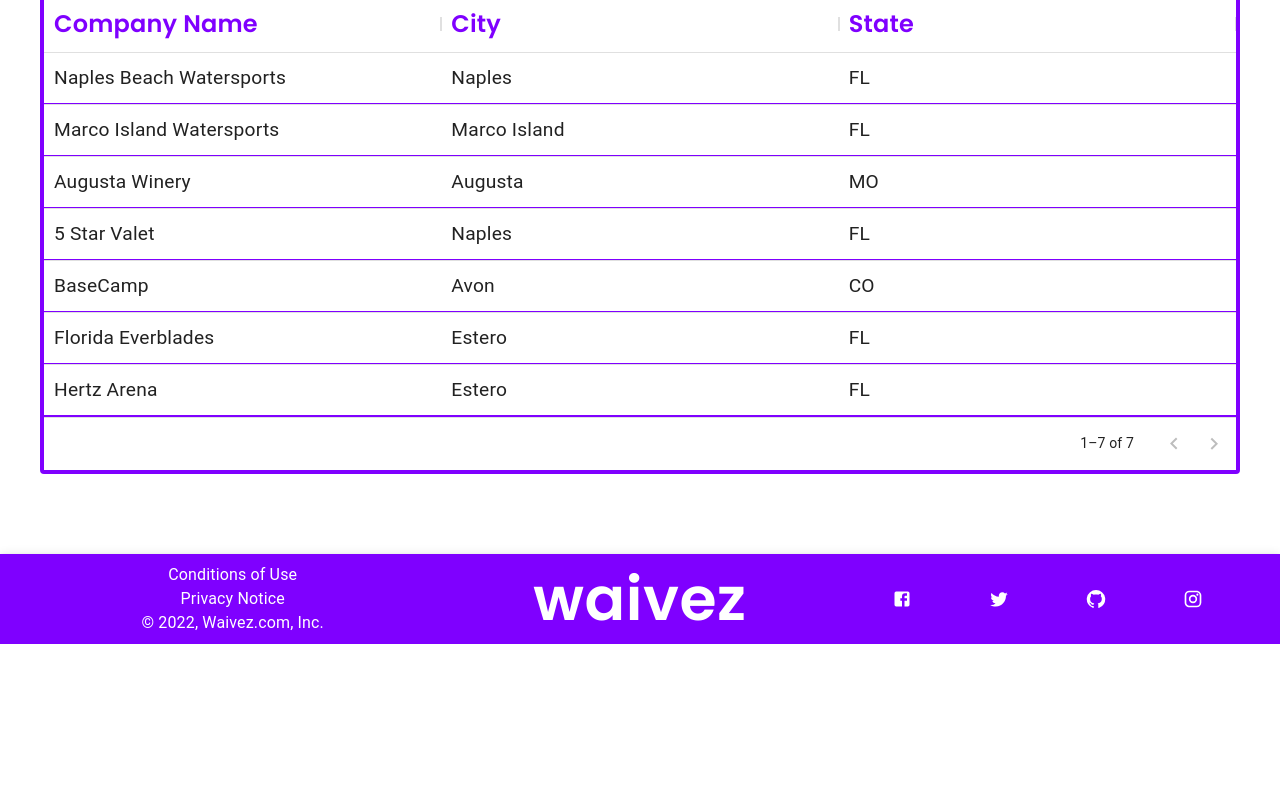
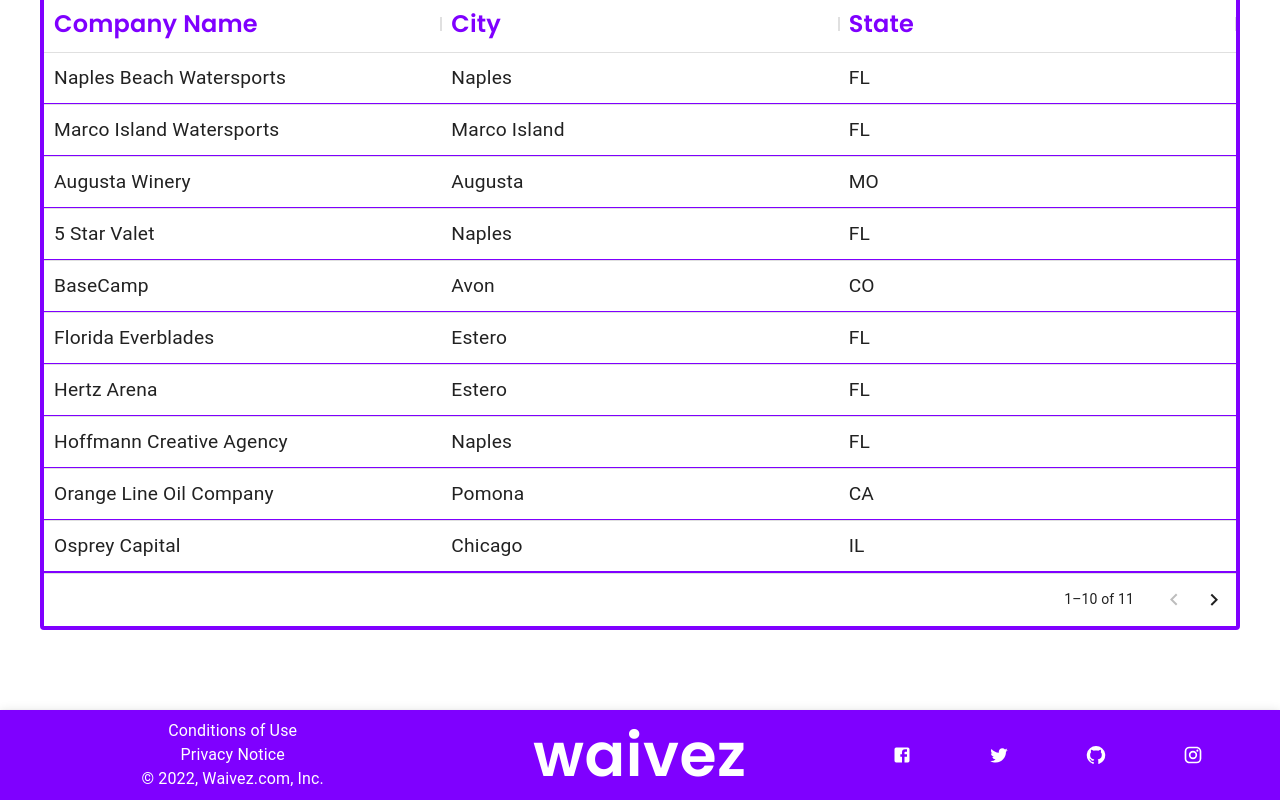
Before and after one commit to loganbahr/waivez, a Next.js app: page /partners in a window 1280 px wide. Shown: the part 538-1338 px from the top of the page. Before the commit the page ends 1182 px from the top, so only its background shows below. Built offline with nearby package versions, Linux system fonts and the light colour scheme; a web font is replaced by a local one.

Commit message:
quick format to 'signin' page and added a few companies to partner directory
Took 25 minutes

```diff
--- a/components/PartnerPage/QuickFilterPartnerDirectory.js
+++ b/components/PartnerPage/QuickFilterPartnerDirectory.js
@@ -3,11 +3,11 @@
 import Box from "@mui/material/Box";
 import IconButton from "@mui/material/IconButton";
 import TextField from "@mui/material/TextField";
-import { DataGrid } from "@mui/x-data-grid";
+import {DataGrid} from "@mui/x-data-grid";
 import ClearIcon from "@mui/icons-material/Clear";
 import SearchIcon from "@mui/icons-material/Search";
-import { Link, Stack } from "@mui/material";
-import { useRouter } from "next/router";
+import {Link, Stack} from "@mui/material";
+import {useRouter} from "next/router";
 
 function escapeRegExp(value) {
     return value.replace(/[-[\]{}()*+?.,\\^$|#\s]/g, "\\$&");
@@ -18,7 +18,7 @@
         <Box
             sx={{
                 py: 1,
-        height: { xs: 60, sm: 70, md: 80, lg: 90 },
+                height: {xs: 60, sm: 70, md: 80, lg: 90},
                 // border: '2px solid red',
                 display: "flex",
                 justifyContent: "center",
@@ -32,22 +32,22 @@
                 placeholder="Search for a company…"
                 InputProps={{
                     disableUnderline: true,
-          startAdornment: <SearchIcon fontSize="medium" />,
+                    startAdornment: <SearchIcon fontSize="medium"/>,
                     endAdornment: (
                         <IconButton
                             title="Clear"
                             aria-label="Clear"
                             size="small"
-              style={{ visibility: props.value ? "visible" : "hidden" }}
+                            style={{visibility: props.value ? "visible" : "hidden"}}
                             onClick={props.clearSearch}
                         >
-              <ClearIcon fontSize="small" />
+                            <ClearIcon fontSize="small"/>
                         </IconButton>
                     ),
                 }}
                 sx={{
-          width: { xs: "100%", sm: "70%", md: "50%" },
-          margin: { xs: 0, md: 0 },
+                    width: {xs: "100%", sm: "70%", md: "50%"},
+                    margin: {xs: 0, md: 0},
                     // border: '2px solid orange',
                     borderRadius: "20px 20px",
                     backgroundColor: "white",
@@ -62,7 +62,7 @@
                     },
                     "& 	.MuiInput-root": {
                         height: "100%",
-            fontSize: { xs: "1rem", sm: "1.1rem", md: "1.2rem" },
+                        fontSize: {xs: "1rem", sm: "1.1rem", md: "1.2rem"},
                     },
                 }}
             />
@@ -101,14 +101,48 @@
         city: "Naples",
         state: "FL",
     },
-  { id: "basecamp", companyName: "BaseCamp", city: "Avon", state: "CO" },
+    {
+        id: "basecamp",
+        companyName: "BaseCamp",
+        city: "Avon",
+        state: "CO"
+    },
     {
         id: "floridaeverblades",
         companyName: "Florida Everblades",
         city: "Estero",
         state: "FL",
     },
-  { id: "hertzarena", companyName: "Hertz Arena", city: "Estero", state: "FL" },
+    {
+        id: "hertzarena",
+        companyName: "Hertz Arena",
+        city: "Estero",
+        state: "FL"
+    },
+    {
+        id: 'hoffmanncreativeagency',
+        companyName: 'Hoffmann Creative Agency',
+        city: 'Naples',
+        state: 'FL'
+    },
+    {
+        id: 'orangelineoil',
+        companyName: 'Orange Line Oil Company',
+        city: 'Pomona',
+        state: 'CA'
+    },
+    {
+        id: 'ospreycapital',
+        companyName: 'Osprey Capital',
+        city: 'Chicago',
+        state: 'IL'
+    },
+    {
+        id: 'tacosandtequila',
+        companyName: 'Tacos & Tequila',
+        city: 'Naples',
+        state: 'FL'
+    },
 ];
 
 const columnData = [
@@ -123,8 +157,8 @@
         //   </NextLink>
         // ),
     },
-  { field: "city", headerName: "City", flex: 1, minWidth: 100 },
-  { field: "state", headerName: "State", flex: 1, minWidth: 50 },
+    {field: "city", headerName: "City", flex: 1, minWidth: 100},
+    {field: "state", headerName: "State", flex: 1, minWidth: 50},
 ];
 
 export default function QuickFilterPartnerDirectory() {
@@ -188,9 +222,9 @@
                     border: "4px solid #7F00FF",
                     // height: 1000,
                     // flex: 1,
-          fontSize: { xs: "0.85rem", sm: "1.1rem", md: "1.2rem" },
+                    fontSize: {xs: "0.85rem", sm: "1.1rem", md: "1.2rem"},
                     "& .MuiDataGrid-columnHeader": {
-            fontSize: { xs: "1.1rem", sm: "1.3rem", md: "1.5rem" },
+                        fontSize: {xs: "1.1rem", sm: "1.3rem", md: "1.5rem"},
                         fontFamily: "Poppins, sans-serif",
                         color: "primary.main",
                         // borderBottom: '10px solid #7F00FF',
--- a/pages/contact/index.js
+++ b/pages/contact/index.js
@@ -8,7 +8,6 @@
 
 
 const ContactPage = () => {
-
     return (
         <Box
             sx={{
```
Also changed, not shown: pages/signin/index.js (+24 -11 lines). Lines whose indentation alone changed are shown as unchanged.
